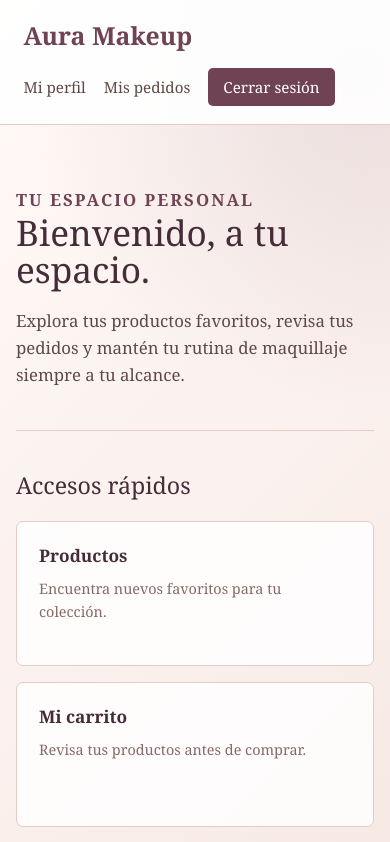
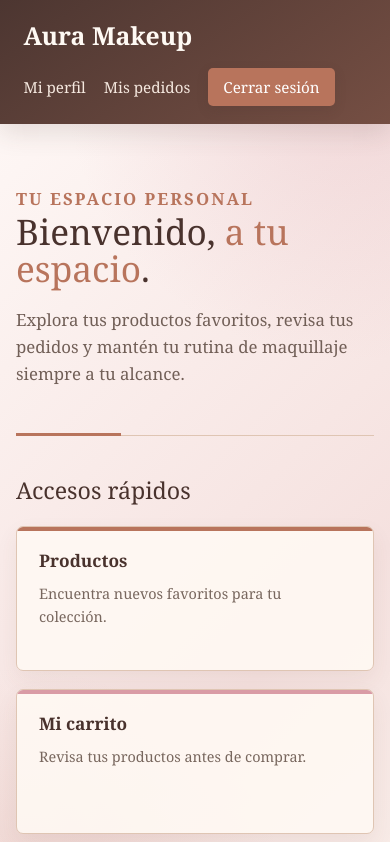
Before and after one commit to auramakeup50-debug/Aura_Makeup, a website: page views/usuario/inicio.html in a window 390 px wide. Shown: the top 842 px of the page. Drawn offline with Linux system fonts and the light colour scheme; sample sign-in values are in the browser's storage.

Commit message:
nuevas interfases para usuario y admin

```diff
--- /dev/null
+++ b/public/css/admin-dashboard.css
@@ -0,0 +1,87 @@
+:root {
+	--tierra-profunda: #3d2928;
+	--tierra: #8d5d50;
+	--terracota: #c17b62;
+	--oliva: #7c8060;
+	--crema: #fff9f2;
+	--arena: #ead8c9;
+	--dashboard-linea: #dfc6b5;
+}
+
+body {
+	background: radial-gradient(circle at 88% 4%, rgba(193, 123, 98, .22), transparent 25%), radial-gradient(circle at 8% 92%, rgba(124, 128, 96, .14), transparent 28%), #fffaf5;
+}
+
+.admin-header {
+	background: linear-gradient(110deg, #342524, var(--tierra-profunda) 55%, #5d4038);
+	box-shadow: 0 6px 20px rgba(61, 41, 40, .13);
+}
+
+.admin-brand { letter-spacing: .02em; }
+.admin-brand::after { color: #e9cbb8; content: ' / studio'; font-size: .68em; font-weight: normal; letter-spacing: .12em; text-transform: uppercase; }
+.admin-nav a { color: #f9e9df; }
+.admin-nav a:hover { color: #e4b99f; text-decoration: none; }
+.admin-logout { background: rgba(255, 249, 242, .08); border-color: #c99b83; }
+
+.admin-intro {
+	border-bottom-color: var(--dashboard-linea);
+	position: relative;
+}
+
+.admin-intro::after {
+	background: var(--terracota);
+	bottom: -1px;
+	content: '';
+	height: 3px;
+	left: 0;
+	position: absolute;
+	width: 92px;
+}
+
+.admin-kicker { color: var(--terracota); }
+.admin-intro h1 { color: var(--tierra-profunda); }
+.admin-intro p:last-child { color: #76635b; }
+.admin-section h2 { color: var(--tierra-profunda); }
+
+.admin-stat, .admin-action {
+	background: rgba(255, 255, 255, .84);
+	border-color: var(--dashboard-linea);
+	box-shadow: 0 10px 24px rgba(105, 70, 58, .06);
+}
+
+.admin-stat { border-top: 4px solid var(--terracota); }
+.admin-stat:nth-child(2) { border-top-color: var(--oliva); }
+.admin-stat:nth-child(3) { border-top-color: var(--tierra); }
+.admin-stat strong { color: var(--tierra); }
+.admin-stat:nth-child(2) strong { color: var(--oliva); }
+.admin-stat:nth-child(3) strong { color: var(--terracota); }
+.admin-stat span, .admin-action span { color: #806d64; }
+
+.admin-action {
+	position: relative;
+	overflow: hidden;
+}
+
+.admin-action::before {
+	background: var(--arena);
+	border-radius: 50%;
+	content: '';
+	height: 90px;
+	position: absolute;
+	right: -35px;
+	top: -38px;
+	width: 90px;
+}
+
+.admin-action:nth-child(2)::before { background: #d9dfc2; }
+.admin-action:nth-child(3)::before { background: #e8c5b7; }
+.admin-action strong, .admin-action span { position: relative; }
+.admin-action:hover {
+	background: var(--crema);
+	border-color: var(--terracota);
+	box-shadow: 0 12px 26px rgba(105, 70, 58, .12);
+}
+
+@media (max-width: 700px) {
+	.admin-brand::after { display: none; }
+}
--- /dev/null
+++ b/public/css/usuario-inicio.css
@@ -0,0 +1,81 @@
+:root {
+	--inicio-cafe: #49322d;
+	--inicio-terracota: #b8745c;
+	--inicio-rosa: #d99ba5;
+	--inicio-rosa-claro: #f2d6d7;
+	--inicio-arena: #ead5c0;
+	--inicio-crema: #fffaf4;
+	--inicio-linea: #dfc5b3;
+}
+
+body {
+	background: radial-gradient(circle at 90% 6%, rgba(217, 155, 165, .27), transparent 24%), radial-gradient(circle at 4% 78%, rgba(184, 116, 92, .14), transparent 28%), linear-gradient(135deg, #fffaf8 0%, #f5e1df 58%, #fbf7f0 100%);
+}
+
+.usuario-header {
+	background: linear-gradient(105deg, rgba(73, 50, 45, .98), rgba(112, 73, 61, .96));
+	border-bottom: 0;
+	box-shadow: 0 8px 25px rgba(73, 50, 45, .14);
+}
+
+.marca { color: #fffaf4; }
+.usuario-nav a { color: #f5e8df; }
+.usuario-nav a:hover { color: #fff; }
+.boton-salir { background: var(--inicio-terracota); box-shadow: 0 4px 12px rgba(73, 50, 45, .16); }
+
+.usuario-hero {
+	border-bottom-color: var(--inicio-linea);
+	padding-bottom: 48px;
+	position: relative;
+}
+
+.usuario-hero::after {
+	background: var(--inicio-terracota);
+	bottom: -1px;
+	content: '';
+	height: 3px;
+	left: 0;
+	position: absolute;
+	width: 105px;
+}
+
+.usuario-etiqueta { color: var(--inicio-terracota); }
+.usuario-hero h1 { color: var(--inicio-cafe); }
+.usuario-hero h1 span { color: var(--inicio-terracota); }
+.usuario-hero p:last-child { color: #715f57; }
+.usuario-seccion h2 { color: var(--inicio-cafe); }
+
+.usuario-opciones { gap: 18px; }
+.opcion {
+	background: rgba(255, 250, 244, .88);
+	border-color: var(--inicio-linea);
+	box-shadow: 0 9px 22px rgba(105, 70, 58, .07);
+	overflow: hidden;
+	position: relative;
+}
+
+.opcion::before {
+	background: var(--inicio-terracota);
+	content: '';
+	height: 4px;
+	left: 0;
+	position: absolute;
+	right: 0;
+	top: 0;
+}
+
+.opcion:nth-child(2)::before { background: var(--inicio-rosa); }
+.opcion:nth-child(3)::before { background: #9a7664; }
+.opcion:nth-child(4)::before { background: #c69b78; }
+.opcion strong { color: var(--inicio-cafe); }
+.opcion span { color: #78675e; }
+.opcion:hover {
+	background: var(--inicio-crema);
+	border-color: var(--inicio-terracota);
+	box-shadow: 0 13px 27px rgba(105, 70, 58, .13);
+}
+.opcion:nth-child(2):hover { border-color: var(--inicio-rosa); }
+
+@media (max-width: 760px) {
+	.usuario-header { background: linear-gradient(145deg, rgba(73, 50, 45, .98), rgba(112, 73, 61, .96)); }
+}
--- a/views/usuario/inicio.html
+++ b/views/usuario/inicio.html
@@ -5,6 +5,7 @@
 	<meta name="viewport" content="width=device-width, initial-scale=1.0">
 	<title>Mi espacio | Aura Makeup</title>
 	<link rel="stylesheet" href="/css/usuario.css">
+	<link rel="stylesheet" href="/css/usuario-inicio.css">
 </head>
 <body>
 	<header class="usuario-header">
```
Also changed, not shown: views/admin/dashboard.html (+1 -0 lines).
